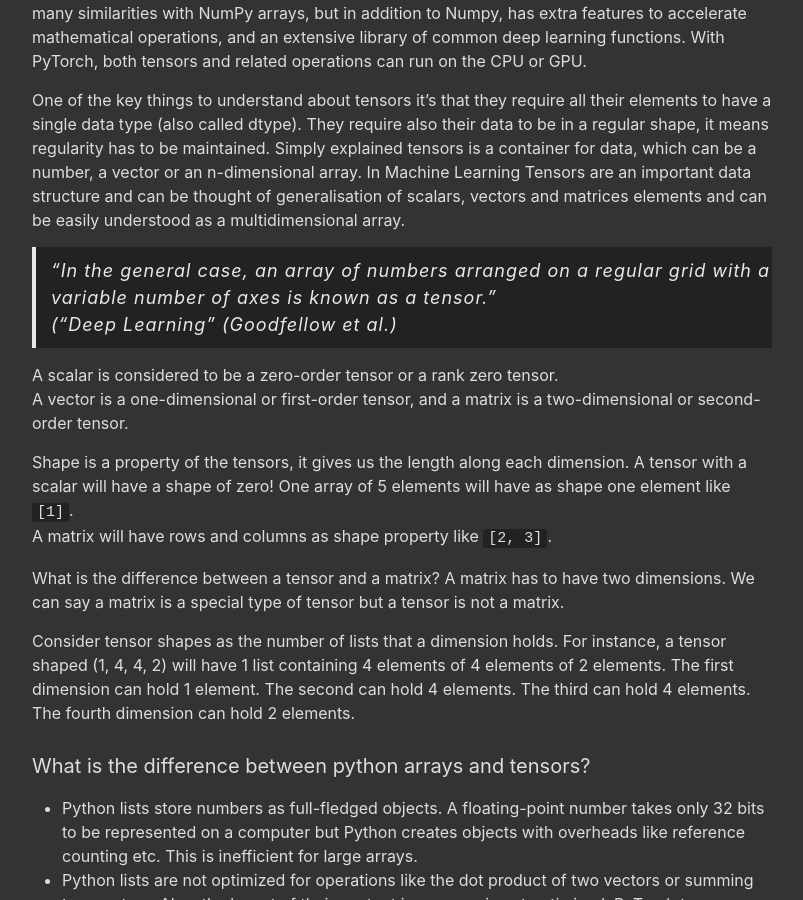
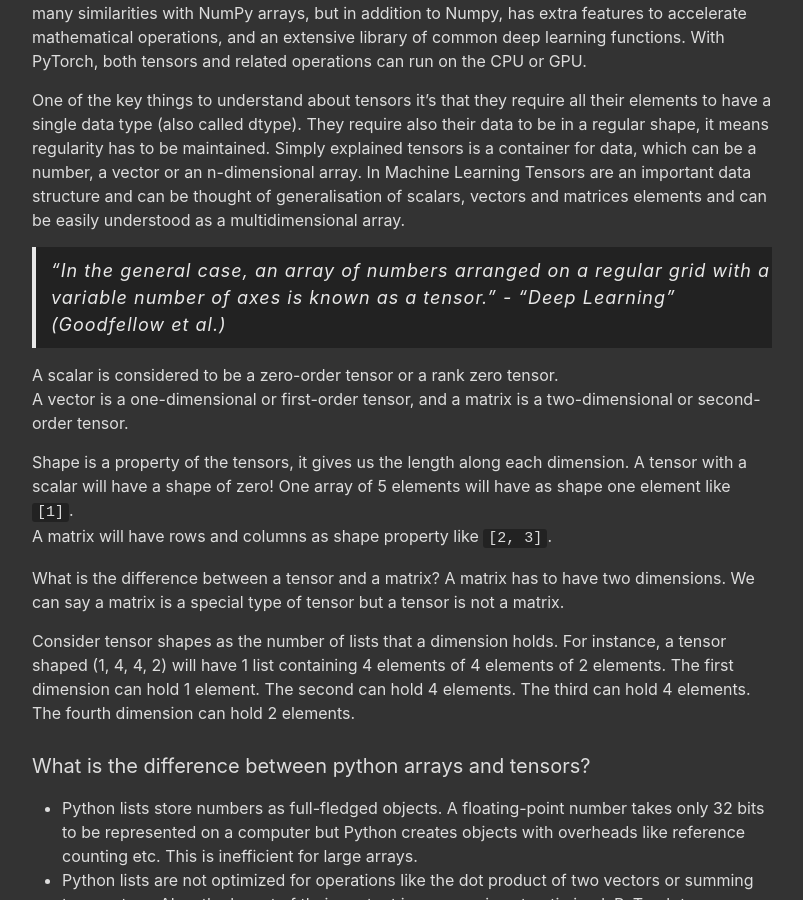
Before and after one commit to pymultitudes/pymultitudes.github.io, a Jekyll site: the page built from _posts/2020-05-28-tensors.md, in a window 1280 px wide and 900 px high, scrolled down 311 px. Shown: the whole window, without its empty margins (238-1041 px from the left). Built offline with Jekyll 4.4.1, drawn with Linux system fonts in a browser that asks for light colours; our own code applies the rules of GitHub Pages for plain Markdown files.

Commit message:
Update 2020-05-28-tensors.md

```diff
--- a/_posts/2020-05-28-tensors.md
+++ b/_posts/2020-05-28-tensors.md
@@ -13,8 +13,7 @@ One of the key things to understand about tensors it's that they require all the
 Simply explained tensors is a container for data, which can be a number, a vector or an n-dimensional array.
 In Machine Learning Tensors are an important data structure and can be thought of generalisation of scalars, vectors and matrices elements and can be easily understood as a multidimensional array.
 
-> "In the general case, an array of numbers arranged on a regular grid with a variable number of axes is known as a tensor.”
-("Deep Learning" (Goodfellow et al.)
+> "In the general case, an array of numbers arranged on a regular grid with a variable number of axes is known as a tensor.” -  "Deep Learning" (Goodfellow et al.)
 
 A scalar is considered to be a zero-order tensor or a rank zero tensor.
 A vector is a one-dimensional or first-order tensor, and a matrix is a two-dimensional or second-order tensor.
```
